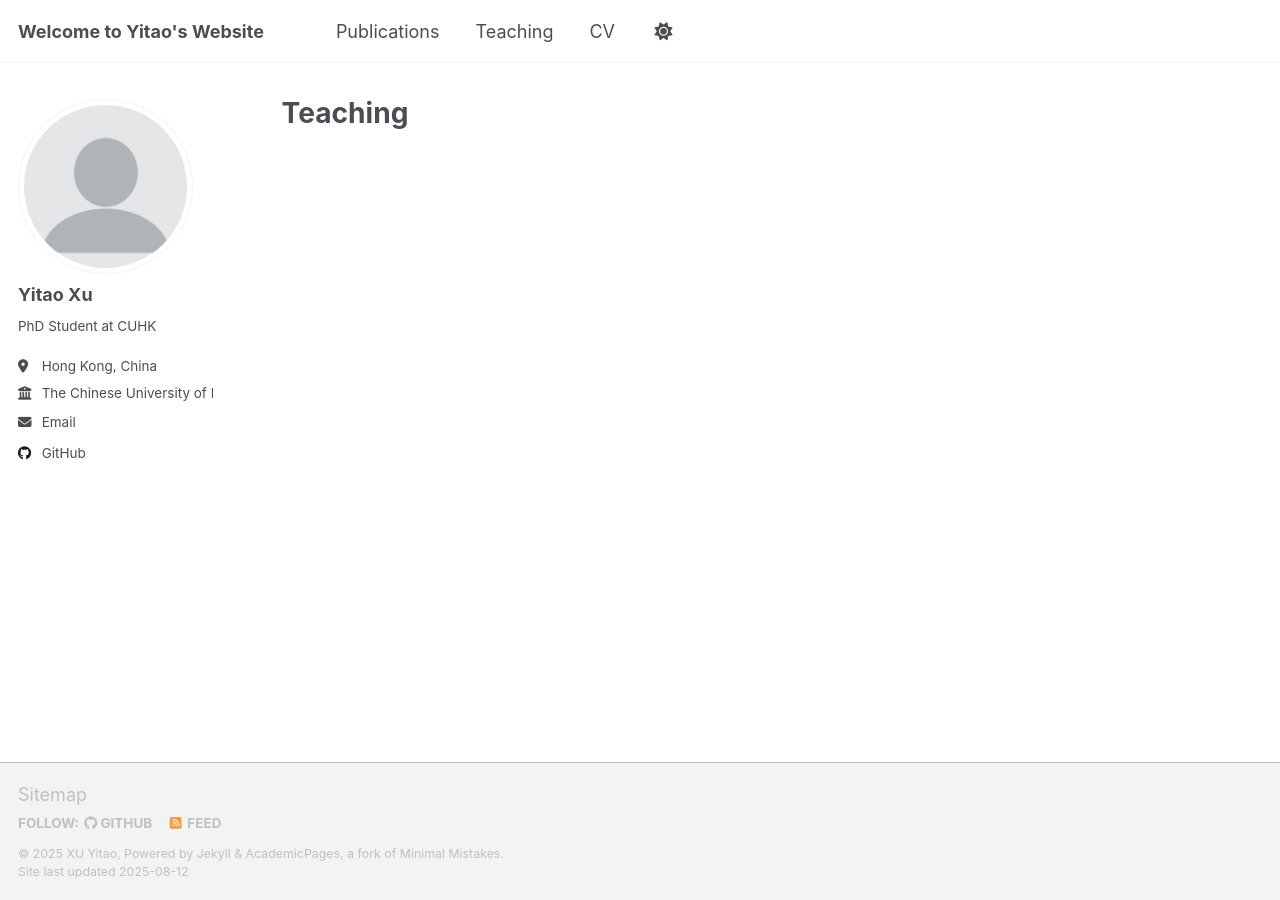
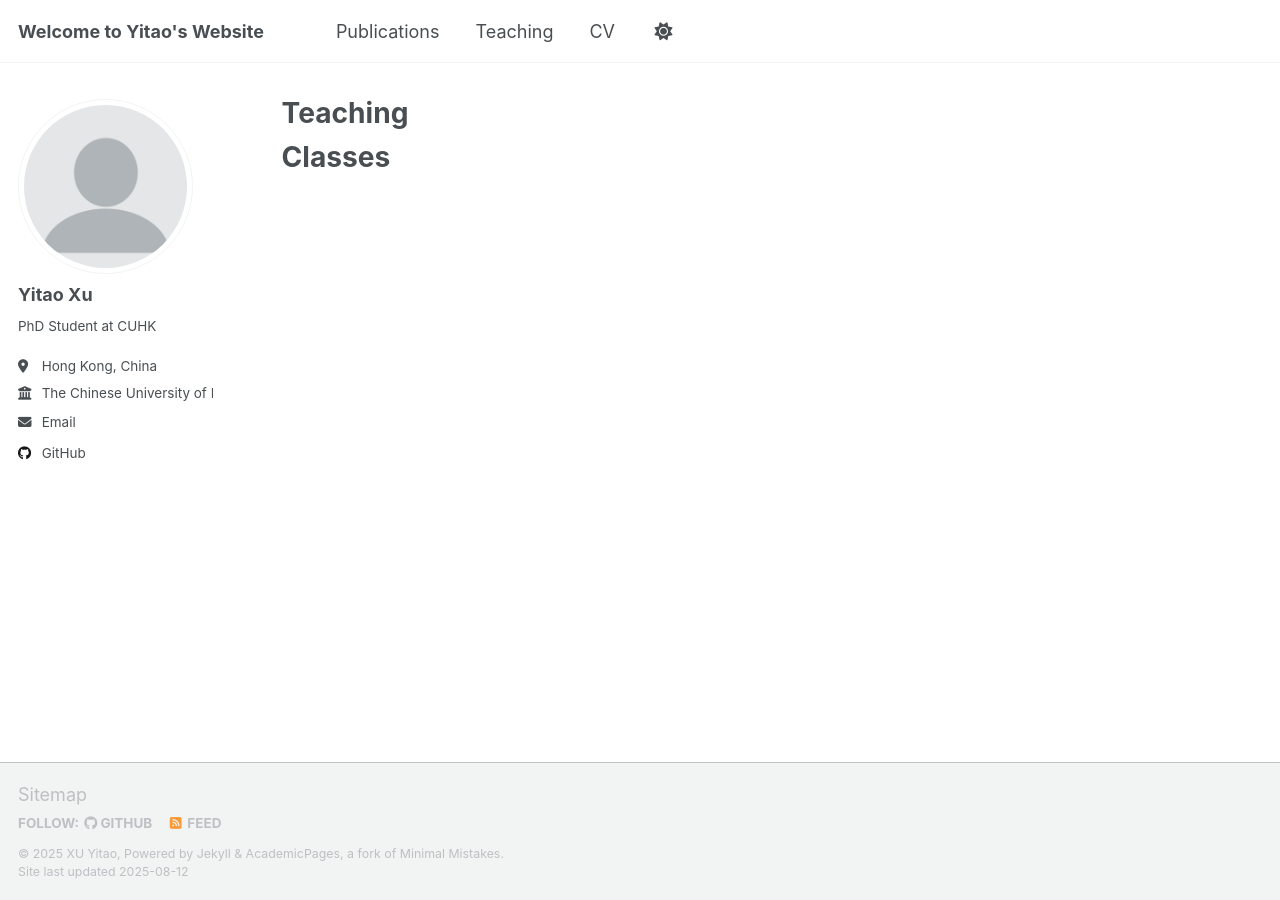
Before and after one commit to YitaoXU/YitaoXU.github.io, a Jekyll site: the page built from _pages/teaching.md, in a window 1280 px wide. Built offline with Jekyll 4.4.1, drawn with Linux system fonts in a browser that asks for light colours; a script that is not in the unit is left out.

Commit message:
Update and rename teaching.html to teaching.md

```diff
--- a/_pages/teaching.html
+++ b/_pages/teaching.md
@@ -4,3 +4,8 @@ title: "Teaching"
 permalink: /teaching/
 author_profile: true
 ---
+
+{% include base_path %}
+
+Classes
+======
```
